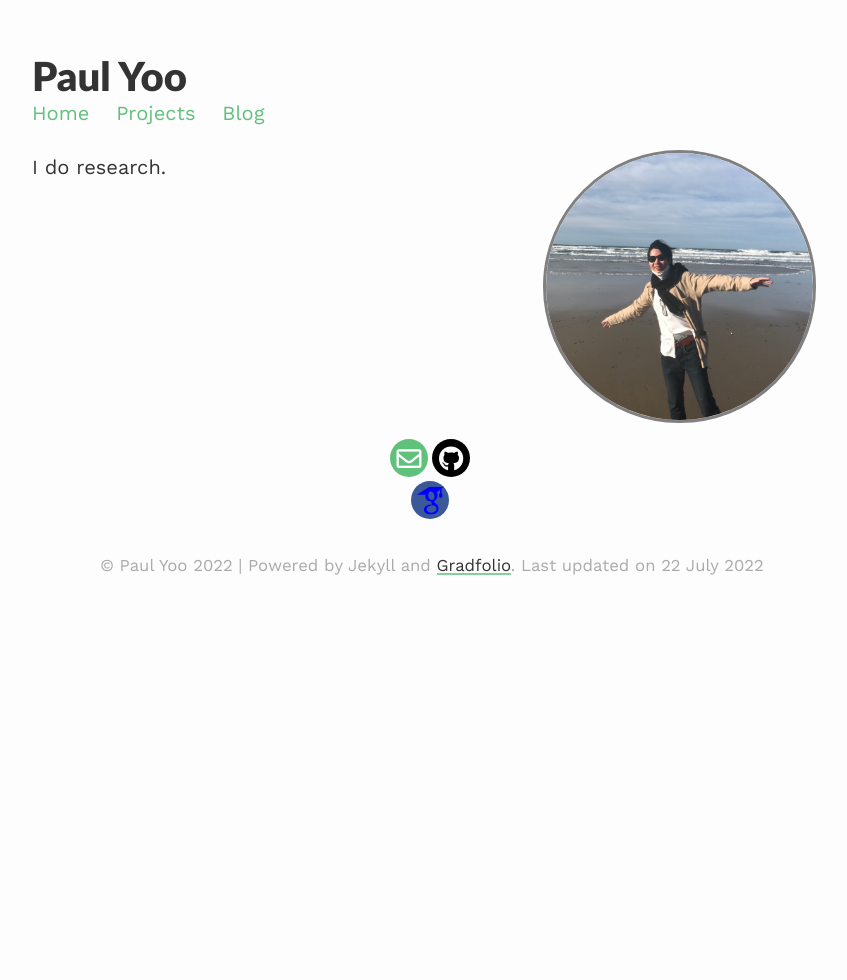
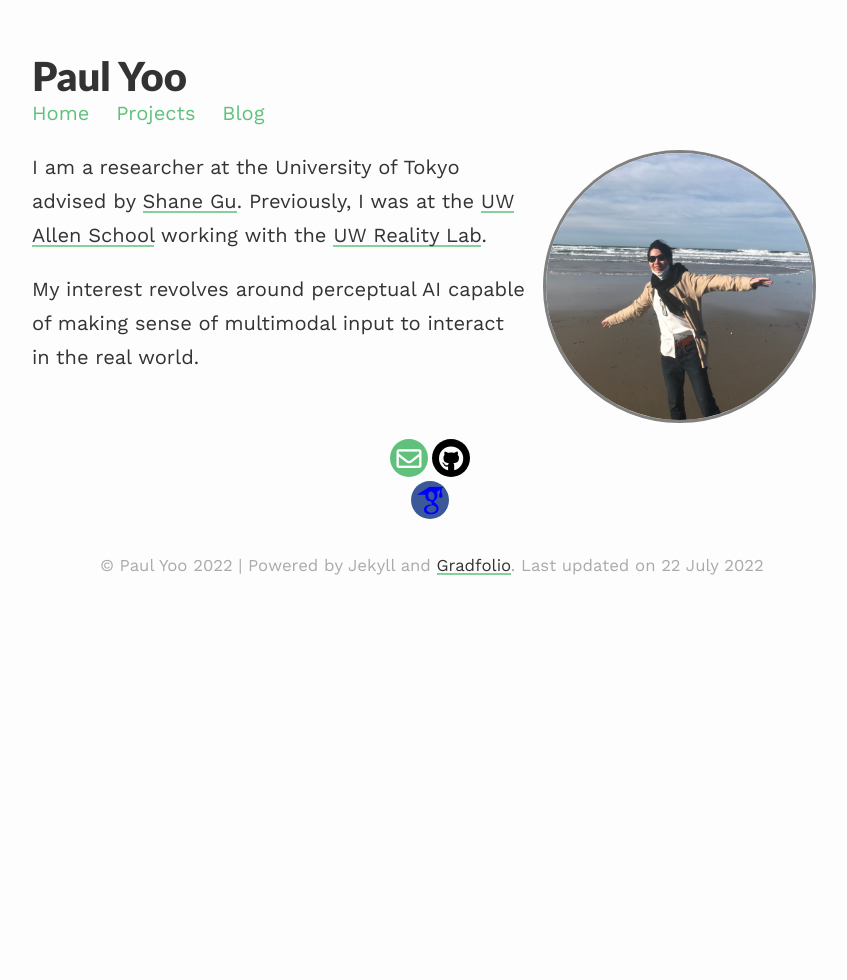
Before and after one commit to YooPaul/YooPaul.github.io, a Jekyll site: the page built from index.md, in a window 1280 px wide. Shown: the whole page, without its empty margins (208-1055 px from the left). Built offline with Jekyll 4.4.1, drawn with Linux system fonts in a browser that asks for light colours; nearby versions of some CDN libraries.

Commit message:
Modify index

```diff
--- a/index.md
+++ b/index.md
@@ -7,4 +7,7 @@ profile:
 published: true
 ---
 
-I do research.
+I am a researcher at the University of Tokyo advised by [Shane Gu](https://sites.google.com/view/gugurus/home).
+Previously, I was at the [UW Allen School](https://www.cs.washington.edu/) working with the [UW Reality Lab](https://realitylab.uw.edu/).
+
+My interest revolves around perceptual AI capable of making sense of multimodal input to interact in the real world.
```
